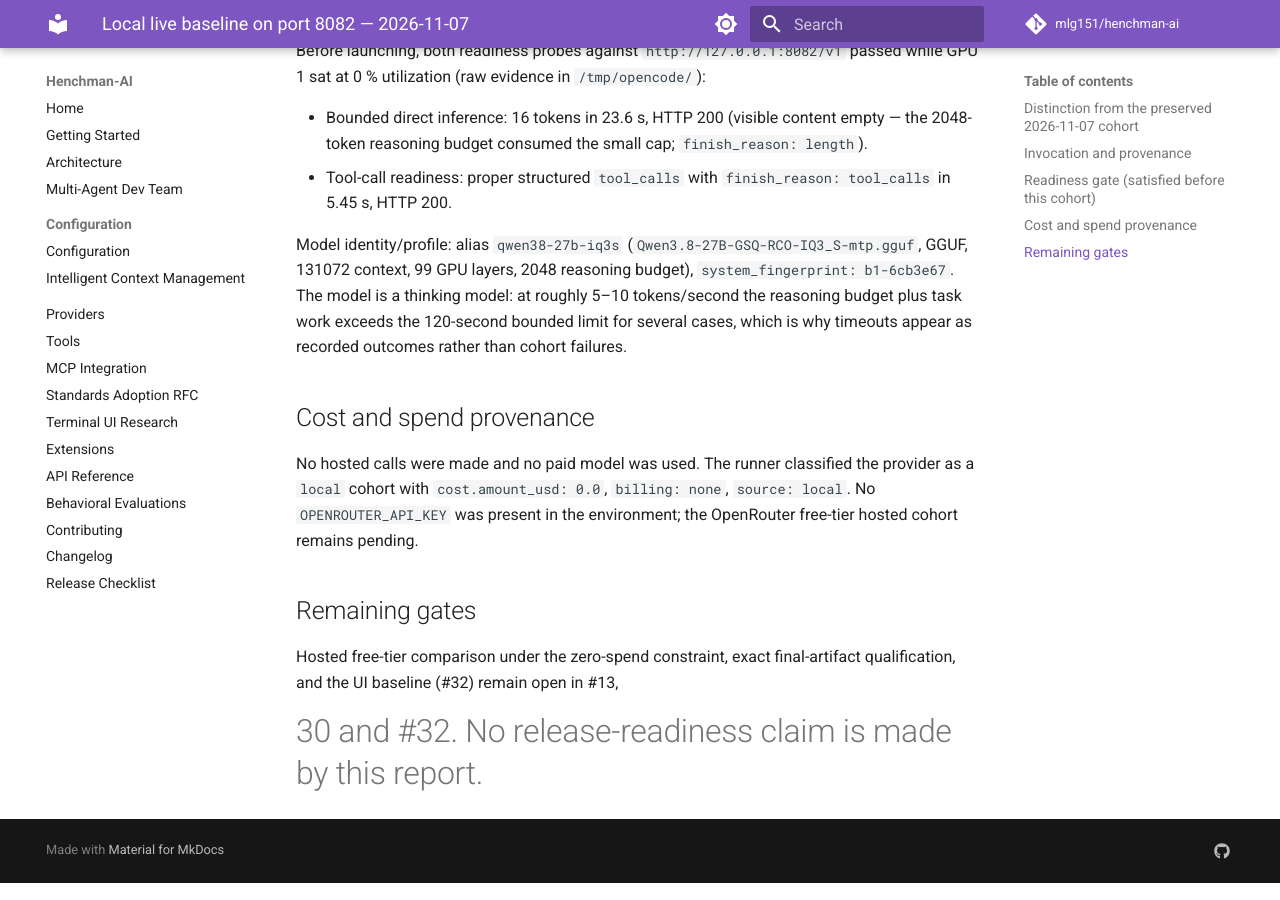
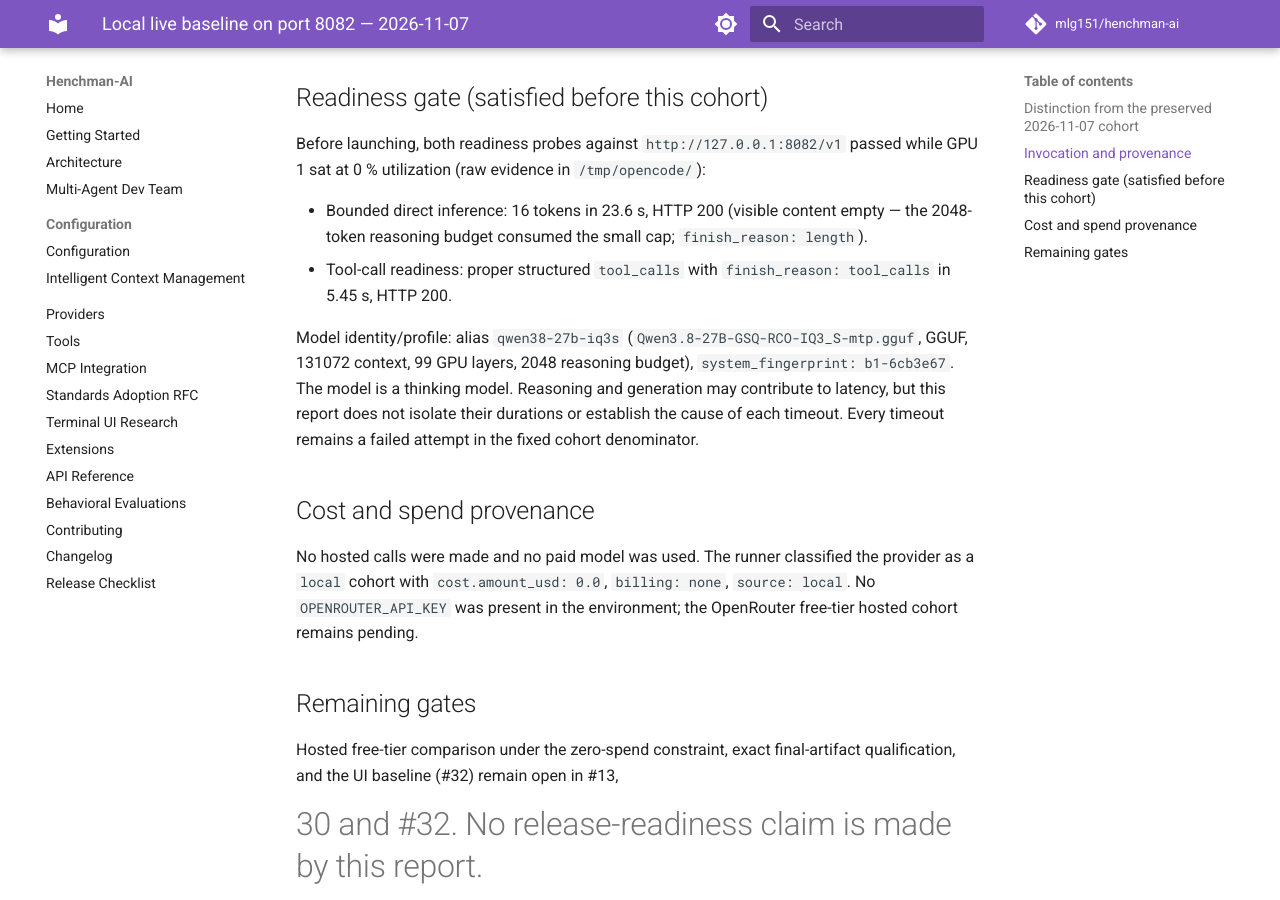
Before and after one commit to mlg151/henchman-ai, an MkDocs documentation site: the page built from docs/evaluations/2026-11-07-local-baseline-8082.md, in a window 1280 px wide and 900 px high, scrolled down 2262 px. Built offline with MkDocs 1.6.1 and Material for MkDocs 9.7.7, drawn with Linux system fonts in a browser that asks for light colours; comment, search, counter and statistics services are not loaded; some of the changed text lies outside the part shown.

Commit message:
Clarify GPU baseline usage scope and timeout evidence

```diff
--- a/docs/evaluations/2026-11-07-local-baseline-8082.md
+++ b/docs/evaluations/2026-11-07-local-baseline-8082.md
@@ -16,9 +16,13 @@
 | Verification failures | 1 / 24 (`tool-failure-recovery` run 2) |
 | Runtime errors | 0 / 24 |
 | Attempt-duration min / p50 / p95 / max | 46.3 s / 97.5 s / 120.0 s / 120.0 s |
-| Token usage (successful attempts) | 122,832 in / 2,674 out |
+| Sum of successful-record token observations | 122,832 in / 2,674 out; incomplete scope |
 | API cost | $0; local server, no hosted calls |
 | Report generated | 2026-11-08 00:22:44 UTC |
+
+The runner's token fields retain final scenario/turn observations, not complete
+request-level aggregates across every tool round or delegated call. These sums
+must not be treated as full-cohort consumption; timed-out usage remains unknown.
 
 Per-case outcomes (successes / 2):
 
@@ -87,9 +91,9 @@
 Model identity/profile: alias `qwen38-27b-iq3s`
 (`Qwen3.8-27B-GSQ-RCO-IQ3_S-mtp.gguf`, GGUF, 131072 context, 99 GPU layers,
 2048 reasoning budget), `system_fingerprint: b1-6cb3e67`. The model is a
-thinking model: at roughly 5–10 tokens/second the reasoning budget plus task
-work exceeds the 120-second bounded limit for several cases, which is why
-timeouts appear as recorded outcomes rather than cohort failures.
+thinking model. Reasoning and generation may contribute to latency, but this
+report does not isolate their durations or establish the cause of each timeout.
+Every timeout remains a failed attempt in the fixed cohort denominator.
 
 ## Cost and spend provenance
 
```
